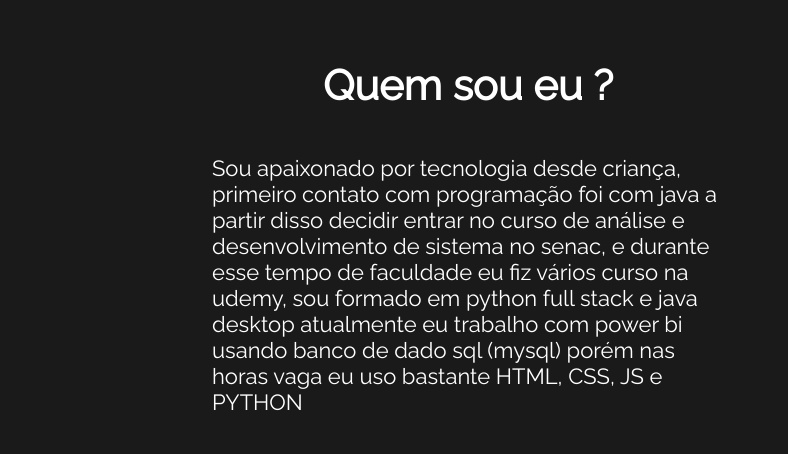
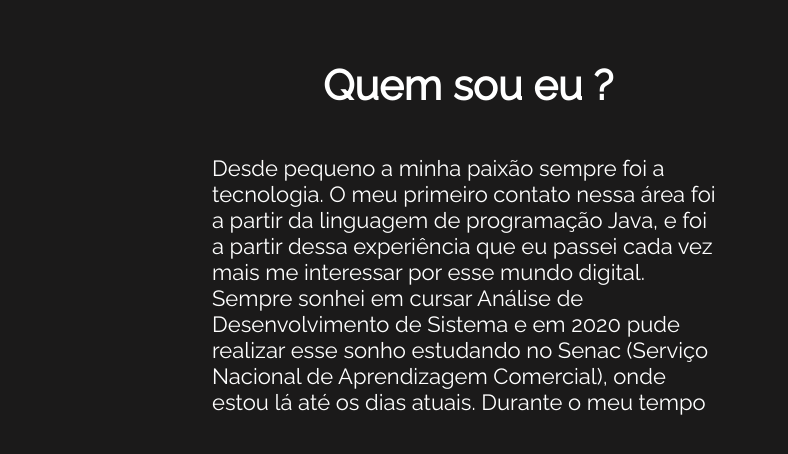
Before and after one commit to matheusbat28/portifolio, a plain HTML site: page index.html in a window 1280 px wide. Shown: the part 184-638 px from the top of the page, 492-1280 px from the left. Drawn offline with Linux system fonts and the light colour scheme.

Commit message:
novo texto

```diff
--- a/index.html
+++ b/index.html
@@ -59,11 +59,15 @@
         <div id="texto-sobreMi">
             <div>
                 <h1>Quem sou eu ?</h1>
-                <p>Sou apaixonado por tecnologia desde criança, primeiro contato com programação foi com java a partir
-                    disso decidir entrar no curso de análise e desenvolvimento de sistema no senac, e durante esse tempo
-                    de faculdade eu fiz vários curso na udemy, sou formado em python full stack e java desktop
-                    atualmente eu trabalho com power bi usando banco de dado sql (mysql) porém nas horas vaga eu uso
-                    bastante HTML, CSS, JS e PYTHON</p>
+                <p>Desde pequeno a minha paixão sempre foi a tecnologia. O meu primeiro contato nessa área foi a partir
+                    da linguagem de programação Java, e foi a partir dessa experiência que eu passei cada vez mais me
+                    interessar por esse mundo digital.
+                    Sempre sonhei em cursar Análise de Desenvolvimento de Sistema e em 2020 pude realizar esse sonho
+                    estudando no Senac (Serviço Nacional de Aprendizagem Comercial), onde estou lá até os dias atuais.
+                    Durante o meu tempo no curso técnico, fiz e faço vários cursos na Udemy, também sou formado em
+                    Python Full Stack e Java Desktop.
+                    Atualmente trabalho com Power Bi usando o banco de dados SQL (MYSQL), entretanto, nas horas vagas eu
+                    uso HTML, CSS, JS e PYTHON.</p>
             </div>
         </div>
     </section>
```
